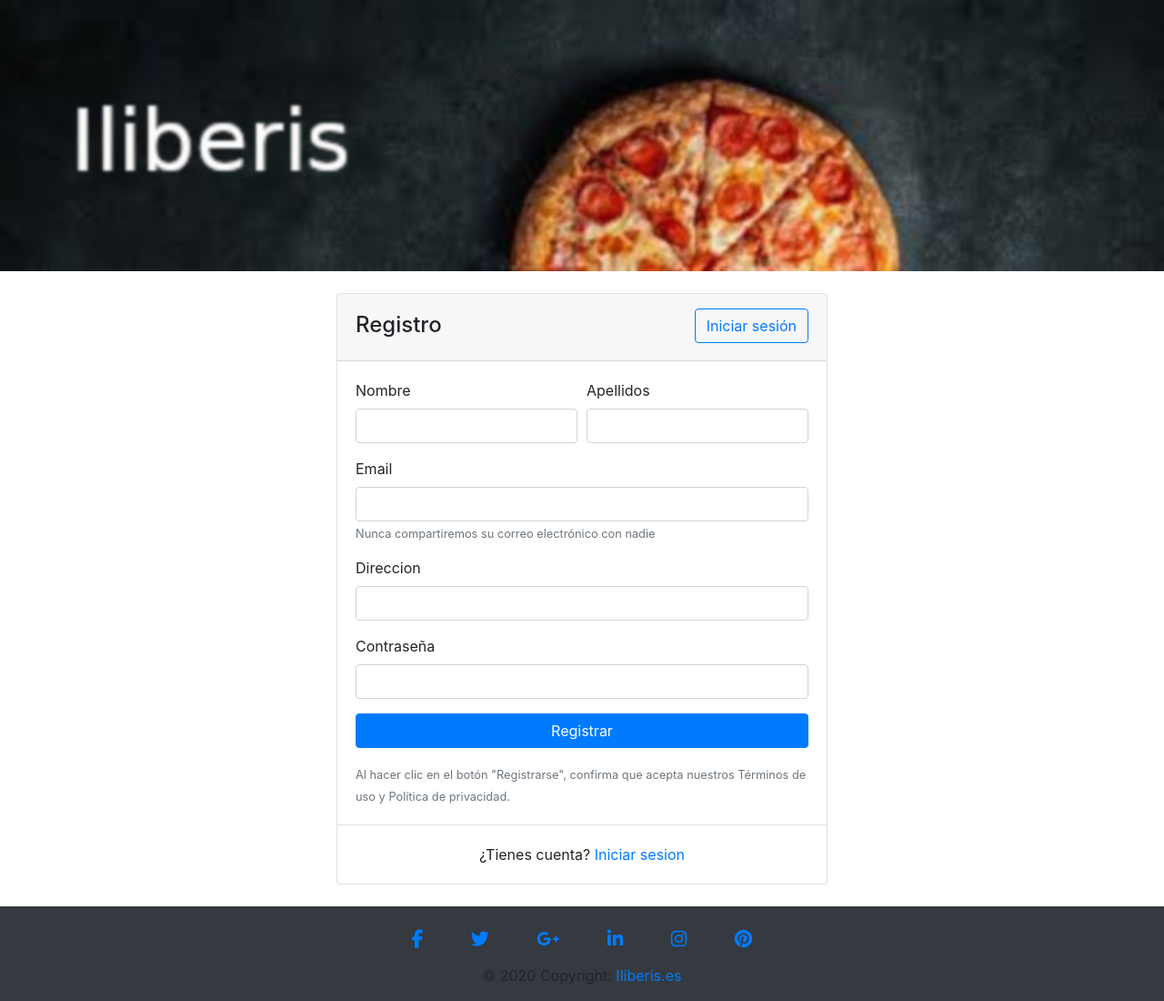
After one commit to aadehoces/phpOrientado, a PHP site: page /test/Templates/registro.php in a window 1280 px wide. The commit adds this page. Shown: the whole page at 91% size. Run offline with PHP 8.4, Linux system fonts and the light colour scheme; some libraries are stand-ins or nearby versions.

Commit message:
validacion

```diff
--- a/registro.php
+++ b/Templates/registro.php
@@ -1,3 +1,28 @@
+<?php
+require_once '../administracion/botones.php';
+require_once '../administracion/validacion.php';
+	if ($_POST) {
+		if (isset($_POST['registro'])) {
+			$validar=new validar();
+			$mensaje=$validar->val_nombre($_POST['nombre']);
+			if ($mensaje=="true") {
+				$mensaje=$validar->val_apellidos($_POST['apellidos']);
+				if ($mensaje=="true") {
+					$mensaje=$validar->val_email($_POST['email']);
+					if ($mensaje=="true") {
+						$mensaje=$validar->val_direccion($_POST['direccion']);
+						if ($mensaje=="true") {
+							$mensaje=$validar->val_contraseña($_POST['contraseña']);
+							if ($mensaje=="true") {
+								//registrar
+							}
+						}
+					}
+				}
+			}
+		}
+	}
+?>
 <!DOCTYPE html>
 <html>
 <head>
@@ -26,8 +51,16 @@
 </head>
 <body>
 <header>
-	<img class="w-100" src="img/banner.jpg">
+	<img class="w-100" src="../img/banner.jpg">
 </header>
+<?php
+		if (isset($mensaje) && !empty($mensaje) ) {?>
+<div class="alert alert-danger" role="alert">
+  		<?php echo $mensaje;
+  		$mensaje="";
+  		?>
+	</div>
+<?php } ?>
 <div class="container mt-4">
 
 
@@ -39,7 +72,7 @@
 	<h4 class="card-title mt-2">Registro</h4>
 </header>
 <article class="card-body">
-<form method="POST" action="botones.php">
+<form method="POST" action="<?php echo $_SERVER['PHP_SELF']; ?>">
 	<div class="form-row">
 		<div class="col form-group">
 			<label>Nombre </label>
@@ -47,12 +80,12 @@
 		</div>
 		<div class="col form-group">
 			<label>Apellidos</label>
-		  	<input type="text" class="form-control" name="Apellidos">
+		  	<input type="text" class="form-control" name="apellidos">
 		</div>
 	</div>
 	<div class="form-group">
 		<label>Email </label>
-		<input type="email" class="form-control" placeholder="">
+		<input type="email" class="form-control" name="email">
 		<small class="form-text text-muted">Nunca compartiremos su correo electrónico con nadie</small>
 	</div>
 	<div class="form-row">
@@ -63,7 +96,7 @@
 	</div>
 	<div class="form-group">
 		<label>Contraseña</label>
-	    <input class="form-control" type="password" name="Contraseña">
+	    <input class="form-control" type="password" name="contraseña">
 	</div>
     <div class="form-group">
         <button type="submit" class="btn btn-primary btn-block" name="registro"> Registrar  </button>
@@ -83,6 +116,6 @@ Al hacer clic en el botón "Registrarse", confirma que acepta nuestros Términos
 <br>
 
 <?php
-include 'Templates/footer.php'
+include 'footer.php'
 
 ?>
--- /dev/null
+++ b/administracion/botones.php
@@ -0,0 +1,20 @@
+<?php
+class botones
+{
+
+	function __construct(){}
+
+
+	public function registro(){
+
+	}
+	public function login($email,$contraseña){
+
+		$consulta = new consulta();
+		$consulta->logeo($email,$contraseña);
+
+	}
+}
+
+
+?>
--- /dev/null
+++ b/administracion/validacion.php
@@ -0,0 +1,58 @@
+<?php
+class validar
+{
+
+	function __construct(){}
+	public function val_email($email=null){
+		if (empty($email)) {
+			return "Introduce email";
+		}else{
+			if (preg_match("/\S+@\S+\.\S+/",$email)) {
+  				return true;
+			}else{
+				return "Email no válido";
+			}
+		}
+	}
+	public function val_contraseña($contraseña=null){
+		if (empty($contraseña)) {
+			return "Introduce contraseña";
+		}else{
+			if (preg_match("/(?=\w*\d)(?=\w*[A-Z])(?=\w*[a-z])\S{8,16}$/",$contraseña)) {
+  				return true;
+			}else{
+				return "Contraseña no válida";
+			}
+		}
+	}
+	public function val_nombre($nombre=null){
+		if (empty($nombre)) {
+			return "Introduce nombre";
+		}else{
+			if (preg_match("/^[A-Z]{1}[a-z]{1,}$/",$nombre)) {
+  				return true;
+			}else{
+				return "Nombre no válido";
+			}
+		}
+	}
+	public function val_apellidos($apellidos=null){
+		if (empty($apellidos)) {
+			return "Introduce Apellidos";
+		}else{
+			if (preg_match("/^([A-Z]{1}[a-z]{1,}\s?){1,}$/",$apellidos)) {
+  				return true;
+			}else{
+				return "Apellidos no válidos";
+			}
+		}
+	}
+	public function val_direccion($direccion=null){
+		if (empty($direccion)) {
+			return "Introduce Direccion";
+		}else{
+  				return true;
+		}
+	}
+}
+?>
```
Also changed, not shown: Templates/sesion.php (renamed from sesion.php, +30 -4 lines), botones.php (deleted, +0 -32 lines), Templates/carrito.php (renamed from carrito.php), database/conexion.php (renamed from conexion.php), database/consultas.php (renamed from consultas.php).
